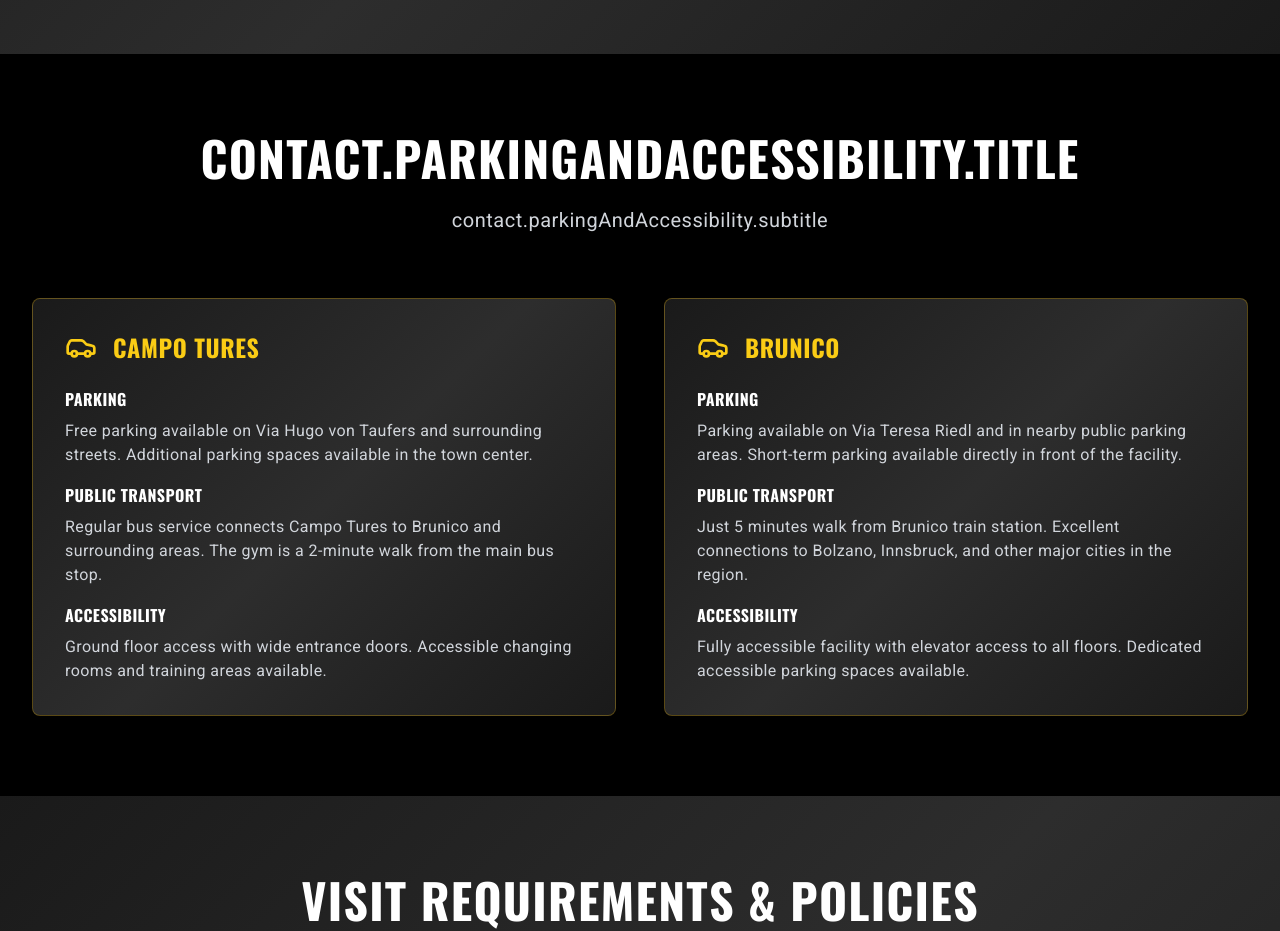
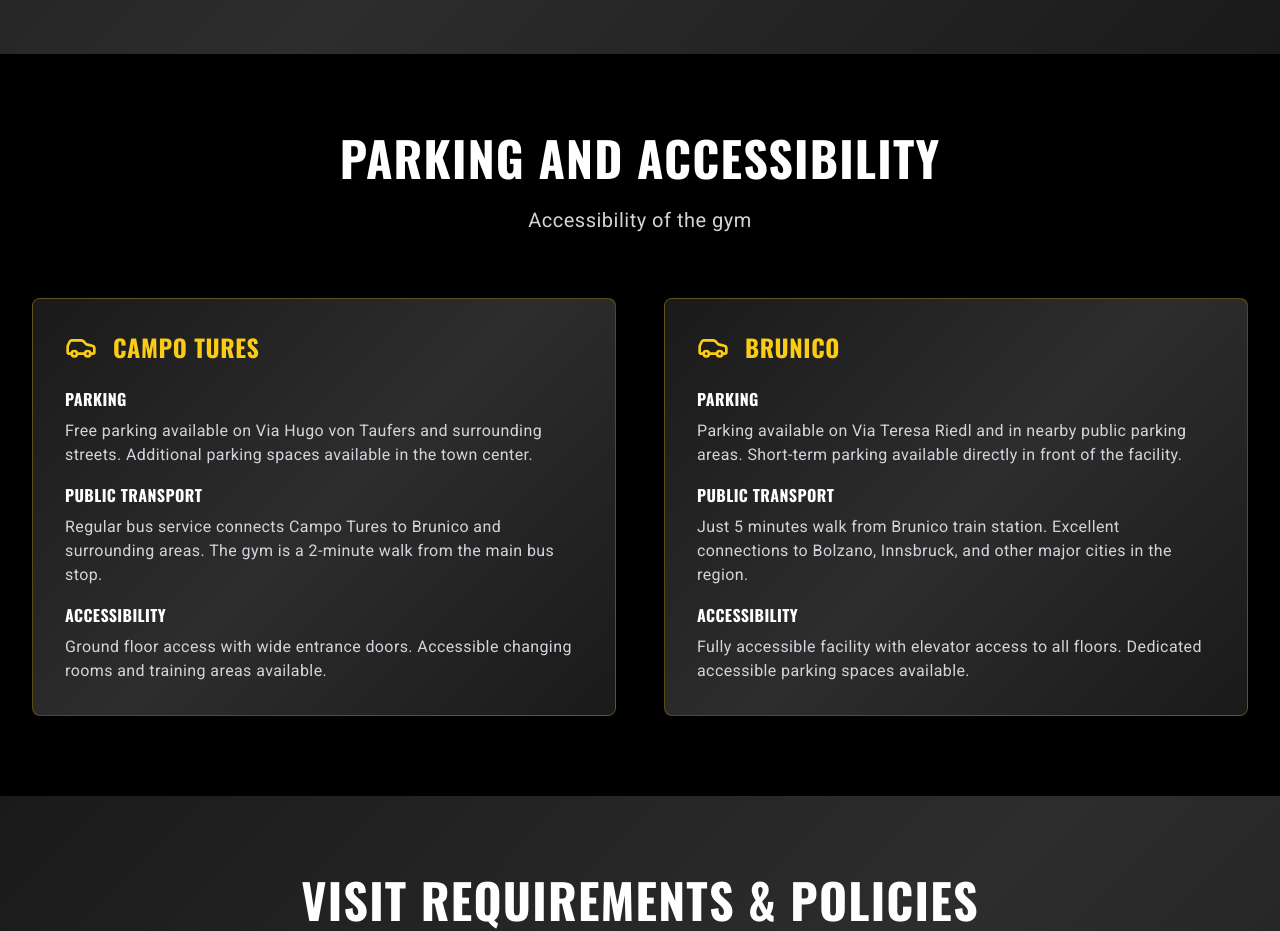
Before and after one commit to Leox-bot/SportAcademy, a React (Vite) app: page /contact in a window 1280 px wide. Shown: the part 1580-2511 px from the top of the page. Built offline with nearby package versions, Linux system fonts and the light colour scheme.

Commit message:
Fix parking section title and subtitle

```diff
--- a/src/pages/Contact.tsx
+++ b/src/pages/Contact.tsx
@@ -194,10 +194,10 @@ export default function Contact() {
         <div className="max-w-7xl mx-auto px-4 sm:px-6 lg:px-8">
           <div className="text-center mb-16">
             <h2 className="text-4xl md:text-5xl font-black mb-6 text-white tracking-wide uppercase">
-              {t('contact.parkingAndAccessibility.title')}
+              Parking and Accessibility
             </h2>
             <p className="text-xl text-gray-300 tracking-wide">
-              {t('contact.parkingAndAccessibility.subtitle')}
+              Accessibility of the gym
             </p>
           </div>
 
```
